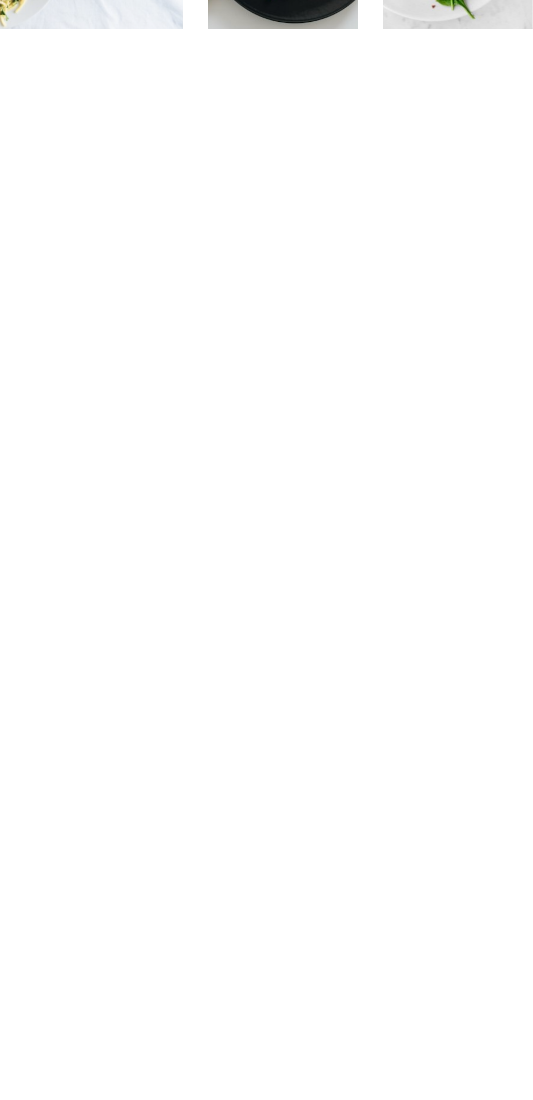
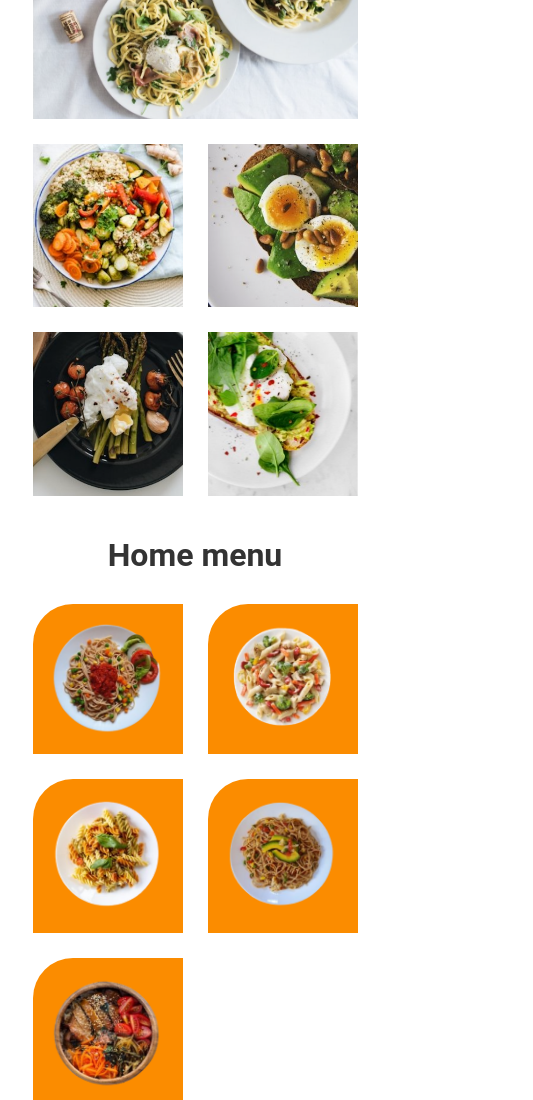
Before and after one commit to BenjaminTzulTacam/best_food, a plain HTML site: page index.html in a window 390 px wide. Shown: the part 900-2000 px from the top of the page, 533 px wide, since content can reach past the window. Before the commit the page ends 1009 px from the top, so only its background shows below. Drawn offline with Linux system fonts and the light colour scheme.

Commit message:
Terminando el home menu con algo responsivo

```diff
--- a/index.html
+++ b/index.html
@@ -12,7 +12,7 @@
         <section class="hero">
             <div class="hero-info">
                 <h1 class="infor-title">Check the <br> best food</h1>
-                <p class=".info-subtitle">Lorem ipsum dolor sit amet consectetur adipisicing elit. Illo, voluptatum. Molestiae ratione magni facere commodi enim. Laboriosam minus quos animi quod! Porro rerum mollitia temporibus a, nisi dignissimos odio eum!</p>
+                <p class=".info-subtitle">Lorem ipsum dolor sit amet consectetur adipisicing elit. Illo, voluptatum. Molestiae ratione magni facere commodi enim.</p>
                 <button class="info-button">Book a table</button>
             </div>
             <img class="hero-image" src="./img/hero.png" alt="Plato de pasta con salsa y vegetales">
@@ -26,7 +26,26 @@
                 <img class="dishes-item" src="./img/dish3.png" alt="bowl de vegetales">
                 <img class="dishes-item" src="./img/dish4.png" alt="bowl de vegetales">
             </div>
-
+        </section>
+        <section class="menu">
+            <h2 class="menu-title">Home menu</h2>
+            <div class="menu-grid">
+                <div class="menu-grid-item">
+                    <img src="./img/plate1.png" alt="Plato de pasta con salsa y vegetales">
+                </div>
+                <div class="menu-grid-item">
+                    <img src="./img/plate2.png" alt="Plato de pasta con salsa y vegetales">
+                </div>
+                <div class="menu-grid-item">
+                    <img src="./img/plate3.png" alt="Plato de pasta con salsa y vegetales">
+                </div>
+                <div class="menu-grid-item">
+                    <img src="./img/plate4.png" alt="Plato de pasta con salsa y vegetales">
+                </div>
+                <div class="menu-grid-item">
+                    <img src="./img/plate5.png" alt="Plato de pasta con salsa y vegetales">
+                </div>
+            </div>
         </section>
 
     </main>
--- a/style.css
+++ b/style.css
@@ -8,13 +8,14 @@ main {
 }
 .hero {
     display: grid;
-    grid-template-columns: 2fr 3fr;
-    grid-auto-rows: 400px;
+    grid-template-columns: minmax(300px, 2fr) 3fr;
+    grid-auto-rows: 550px;
     border-bottom: 1px solid #ddd;
 }
 
 .hero-info {
     align-self: center; /*Centrar el mismo elemento*/
+    padding: 0 20px;
 }
 
 .infor-title {
@@ -40,6 +41,11 @@ main {
    font-size: 16px;
 }
 
+.info-button:hover {
+    background-color: #f78f0f;
+    cursor: pointer;
+}
+
 .hero-image {
     width: 100%;
     height: 100%;
@@ -48,20 +54,20 @@ main {
 
 /* Style our services */
 .dishes {
-    margin: 80px 0;
+    margin: 40px 0;
 }
 
 .dishes-title {
     color: #333;
     font-weight: bold;
     text-align: center;
-    margin-bottom: 50px;
+    margin-bottom: 30px;
     font-size: 2rem;
 }
 
 .dishes-grid {
     display: grid;
-    grid-template-columns: repeat(4, minmax(150px, 200px));
+    grid-template-columns: repeat(auto-fit, minmax(150px, 250px));
     grid-auto-rows: 1fr;
     gap: 25px;
     justify-content: center;
@@ -79,3 +85,53 @@ main {
 .dishes-item__big {
     grid-area: 1 / 1 / 3 / 3;
 }
+
+/* last section */
+.menu {
+    margin-bottom: 100px;
+}
+
+.menu-title {
+    font-size: 2rem;
+    color: #333;
+    font-weight: bold;
+    text-align: center;
+    margin-bottom: 30px;
+}
+
+.menu-grid{
+    display: grid;
+    grid-template-columns: repeat(auto-fit, 150px);
+    justify-content: center;
+    gap: 25px;;
+}
+
+.menu-grid-item {
+    background-color: #fb8c00;
+    padding: 15px;
+    border-top-left-radius: 40px;
+}
+
+.menu-grid-item img {
+    width: 100%;
+    height: 100%;
+    object-fit:contain;
+}
+
+
+/* Responsivo */
+@media screen and (max-width: 768px) {
+    .hero {
+        grid-template-columns: minmax(300px, 500px);
+        justify-content: center;
+        text-align: center;
+    }
+
+    .hero-image {
+        display: none;
+    }
+
+    .dishes-grid {
+        grid-template-columns: repeat(auto-fit, minmax(75px, 150px));
+    }
+}
```
